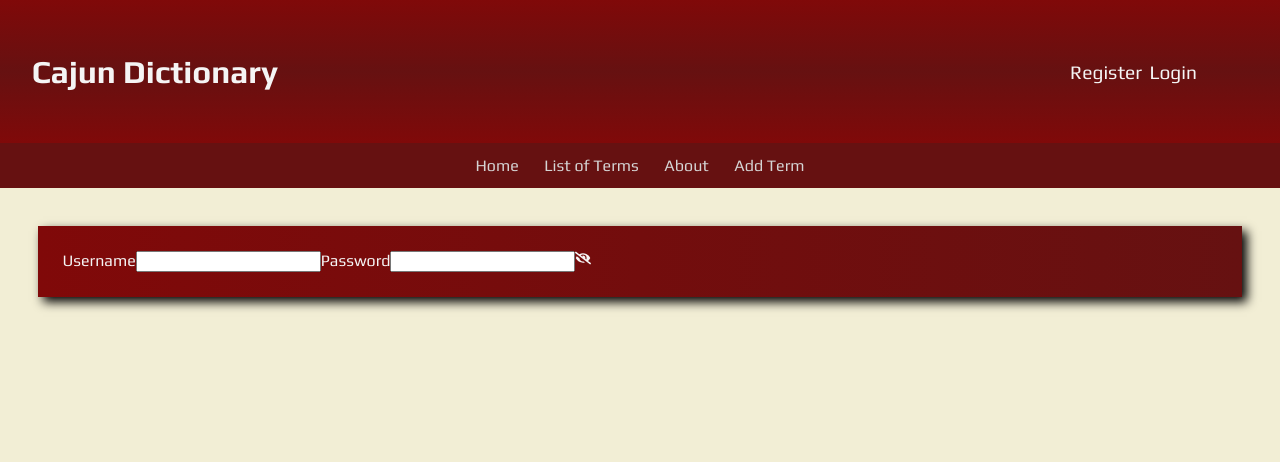
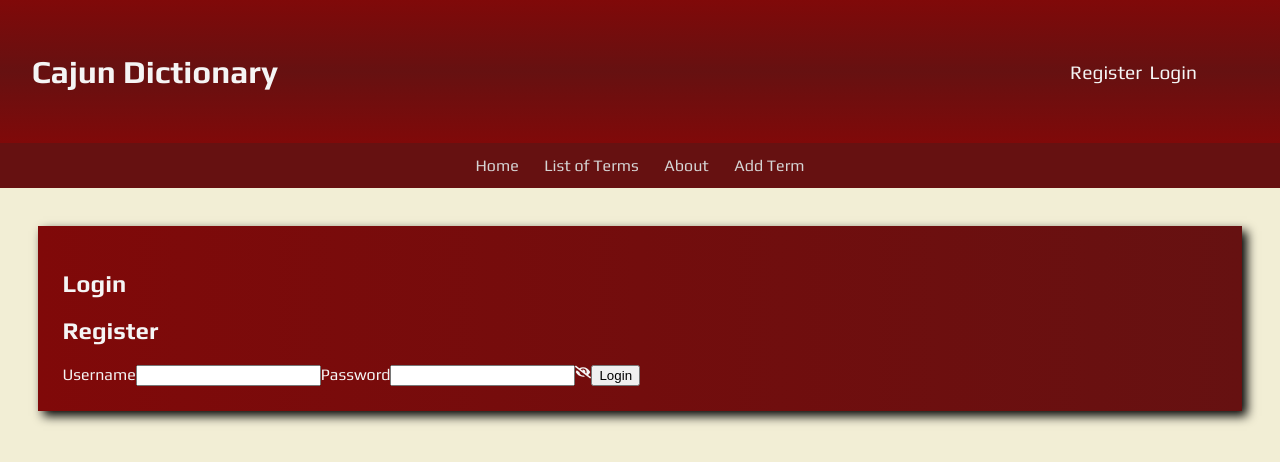
Before and after one commit to ctdupuis/cajun-dictionary, a Next.js app in the folder next-cajun-dictionary/: page /auth in a window 1280 px wide. Shown: the top 462 px of the page. Built offline with nearby package versions, Linux system fonts and the light colour scheme.

Commit message:
implemented state for AuthForm to toggle between Login and Register

```diff
--- a/next-cajun-dictionary/components/ui/Icons/PasswordEye.jsx
+++ b/next-cajun-dictionary/components/ui/Icons/PasswordEye.jsx
@@ -1,8 +1,7 @@
-import React, { Fragment } from 'react';
+import React, { Fragment, useState } from 'react';
 import { FaEye, FaEyeSlash } from 'react-icons/fa';
 
 export default function PasswordEye({ showPassword, handleClick }) {
-
 
     return (
         <Fragment>
--- a/next-cajun-dictionary/pages/auth/index.js
+++ b/next-cajun-dictionary/pages/auth/index.js
@@ -2,7 +2,7 @@ import { useState } from "react";
 import PasswordEye from "../../components/ui/Icons/PasswordEye";
 
 export default function AuthForm(props) {
-    const [form, setForm] = useState('login');
+    const [formType, setFormType] = useState('Login');
     const [showPassword, setShowPassword] = useState('password');
     const [formData, setFormData] = useState({
         username: "",
@@ -17,16 +17,48 @@ export default function AuthForm(props) {
        }
     }
 
+    const handleChange = e => {
+        setFormData({
+            ...formData,
+            [e.target.name]: e.target.value
+        })
+    }
+
+    const handleSubmit = e => {
+        e.preventDefault();
+        // have a way to check for either register() or login()
+    }
+
+    const handleFormType = () => {
+        if (formType === 'Login') {
+            setFormType('Register')
+        } else if (formType === 'Register') {
+            setFormType('Login')
+        }
+    }
+
+    const formTitle = (
+        <div>
+            <h1 onClick={() => setFormType('Login')}>Login</h1>
+            <h1 onClick={() => setFormType('Register')}>Register</h1>
+        </div>
+    )
+
     return(
         <div className="wrapper">
             <section className="container bg-red1">
-                <form>
+                { formTitle }
+                <form onSubmit={handleSubmit}>
+
                     <label htmlFor='username'>Username</label>
-                    <input type='text' name='username' />
+                    <input type='text' name='username' onChange={handleChange} value={formData.username}/>
 
                     <label htmlFor='password'>Password</label>
-                    <input type={showPassword} name='password' />
+                    <input type={showPassword} name='password' onChange={handleChange} value={formData.password}/>
+
                     <PasswordEye showPassword={showPassword} handleClick={togglePasswordShow} />
+
+                    <button>{formType}</button>
                 </form>
             </section>
         </div>
```
